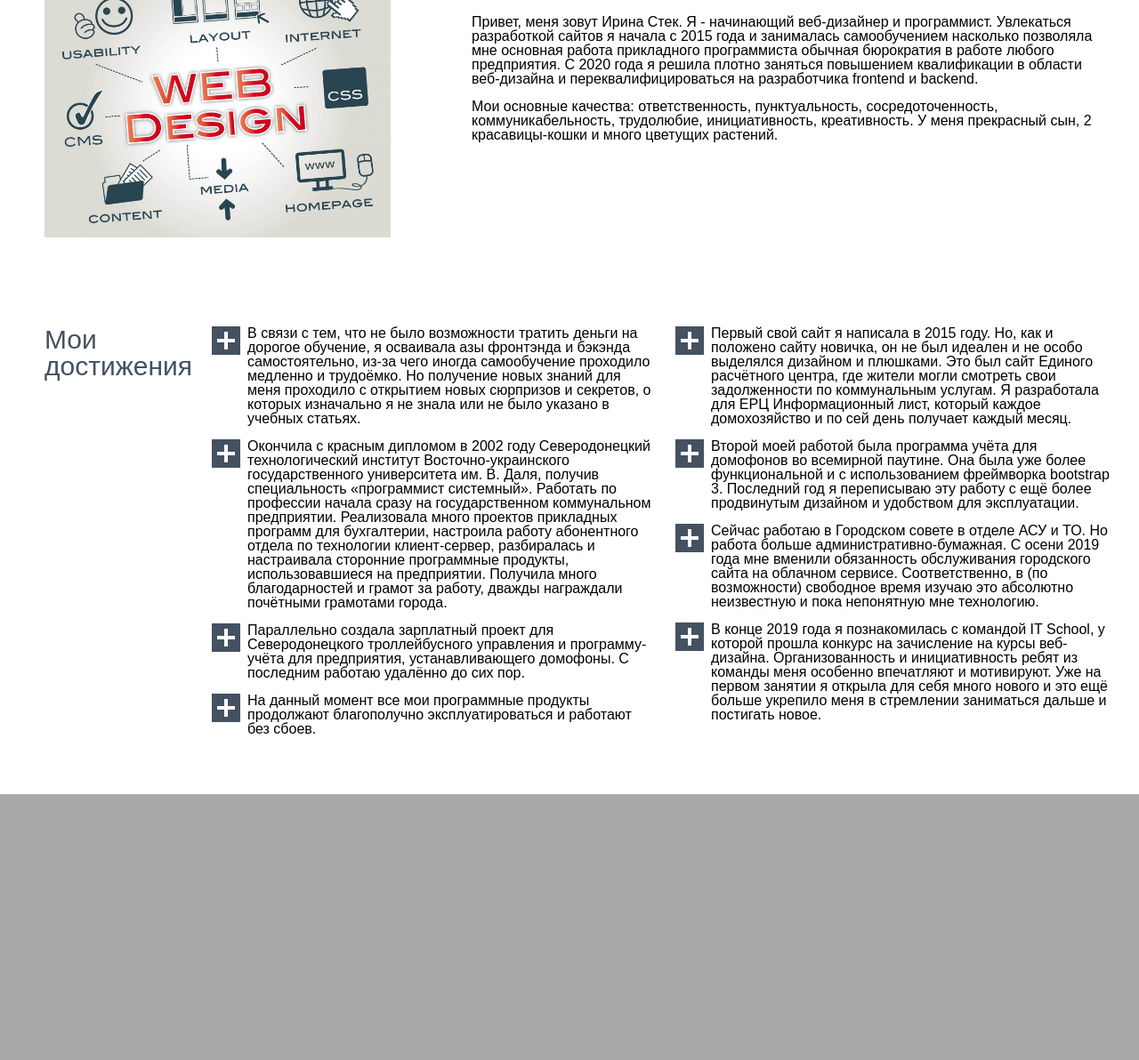
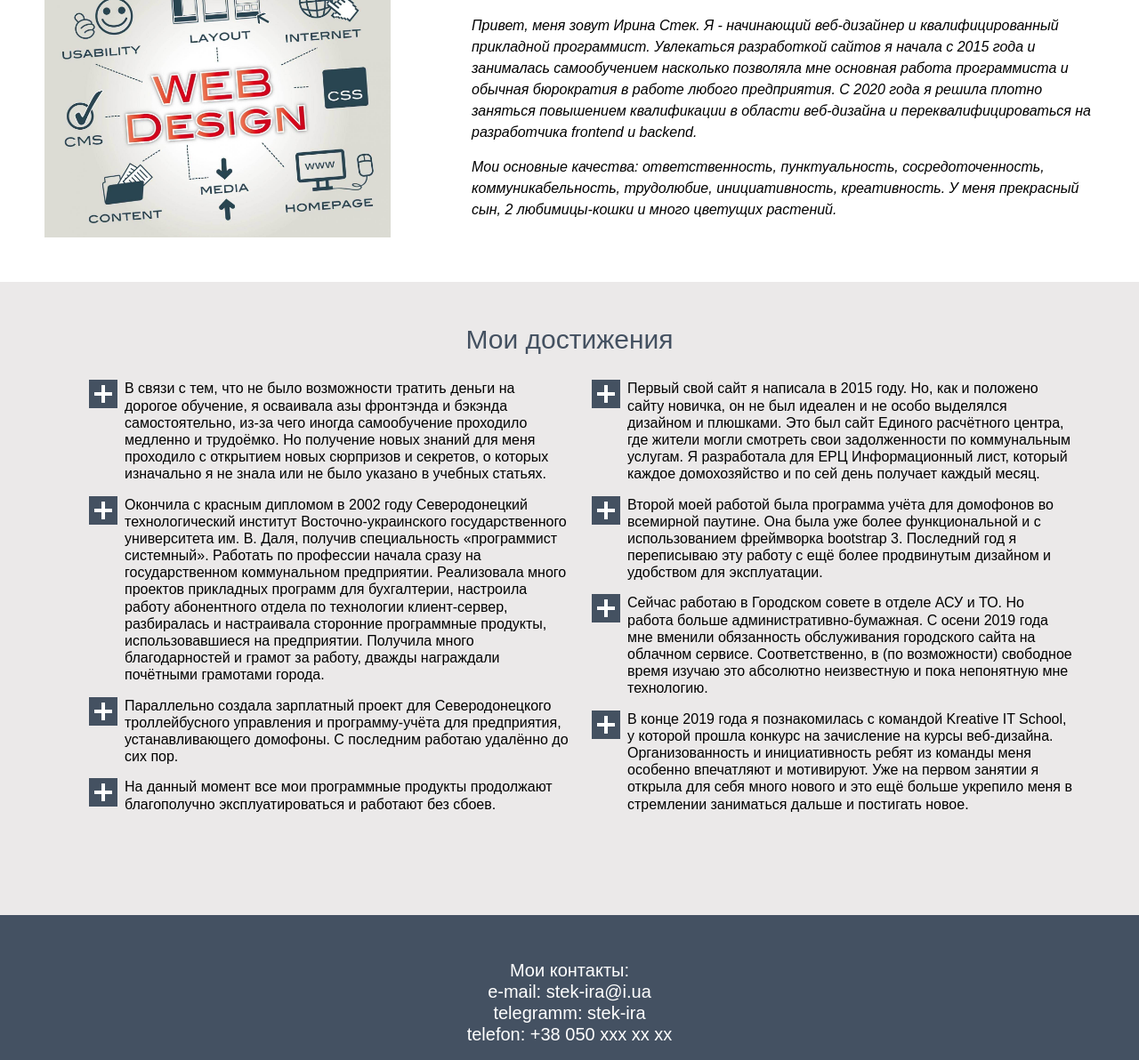
Before and after one commit to Melisses/ITScholl_FirstProject, a plain HTML site: page index.html in a window 1280 px wide. Shown: the part 448-1640 px from the top of the page at 89% size. Before the commit the page ends 1341 px from the top, so only its background shows below. Drawn offline with Linux system fonts and the light colour scheme.

Commit message:
new fix all

```diff
--- a/css/main.css
+++ b/css/main.css
@@ -2,7 +2,7 @@ body {
     font-family: Arial, Helvetica, sans-serif;
     background-color: darkgrey;
 }
-.profile {
+.profile, .footer {
     width: 1280px;
     margin: 0 auto;
     background-color: white;
@@ -12,7 +12,7 @@ body {
     padding: 50px;
 }
 
-.section_black {
+.section_black, .footer_black {
     background-color: #445162;
 }
 
@@ -57,10 +57,12 @@ body {
     background: url('../assets/plus_icon.png') no-repeat left top;
     padding-left: 40px;
     margin-bottom: 15px;
+    line-height: 1.2;
 }
 
 .section_aboutme {
     padding-right: 0;
+    padding-top: 10px;
 }
 
 .main-article__title2 {
@@ -75,4 +77,17 @@ body {
 
 .main-article__paragraph {
     margin-bottom: 15px ;
+    line-height: 1.5;
+    font-style: italic;
 }
+
+.section_green {
+    background-color: rgb(235, 233, 233);
+}
+
+.footer{
+    text-align: center;
+    color: white;
+    line-height: 1.2;
+    font-size: 20px;
+}
--- a/index.html
+++ b/index.html
@@ -27,9 +27,10 @@
             <article class="main-article article_itsme">
                 <h1 class="main-article__title2">Обо мне</h1>
                 <p class="main-article__paragraph">
-                    Привет, меня зовут Ирина Стек. Я - начинающий веб-дизайнер и программист.
+                    Привет, меня зовут Ирина Стек. Я - начинающий веб-дизайнер и квалифицированный
+                    прикладной программист.
                     Увлекаться разработкой сайтов я начала с 2015 года и занималась самообучением
-                    насколько позволяла мне основная работа прикладного программиста обычная
+                    насколько позволяла мне основная работа программиста и обычная
                     бюрократия в работе любого предприятия. С 2020 года я решила плотно заняться
                     повышением квалификации в области веб-дизайна и переквалифицироваться на разработчика
                     frontend и backend.
@@ -37,13 +38,13 @@
                 <p class="main-article__paragraph">
                     Мои основные качества: ответственность, пунктуальность, сосредоточенность,
                     коммуникабельность, трудолюбие, инициативность, креативность. У меня прекрасный сын,
-                    2 красавицы-кошки и много цветущих растений.
+                    2 любимицы-кошки и много цветущих растений.
                 </p>
             </article>
-
         </section>
+        <section class="section section_green">
+            <h2 align="center" class="main-article__title2">Мои достижения</h2>
             <section class="section main-section section_aboutme">
-            <h2 class="main-article__title2">Мои достижения</h2>
                 <article class="main-article article_aboutme">
                     <ul class="article_aboutme__list">
                         <li class="article-aboutme__item">
@@ -92,18 +93,25 @@
                             мне технологию.
                         </li>
                         <li class="article-aboutme__item">
-                        В конце 2019 года я познакомилась с командой IT School, у которой прошла конкурс на зачисление на
+                            В конце 2019 года я познакомилась с командой Kreative IT School, у которой прошла конкурс на зачисление на
                             курсы веб-дизайна. Организованность и инициативность ребят из команды меня особенно впечатляют и мотивируют.
                             Уже на первом занятии я открыла для себя много нового и это ещё больше укрепило меня в стремлении
                             заниматься дальше и постигать новое.
                         </li>
                     </ul>
                 </article>
-
+            </section>
         </section>
     </main>
-    <footer>
-
+    <footer class="footer footer_black">
+        <section class="section footer-section">
+            <address class="footer-address">
+                Мои контакты: <br>
+                e-mail: stek-ira@i.ua <br>
+                telegramm: stek-ira <br>
+                telefon: +38 050 xxx xx xx
+            </address>
+        </section>
     </footer>
 </body>
 </html>
```
Lines whose indentation alone changed are shown as unchanged.
